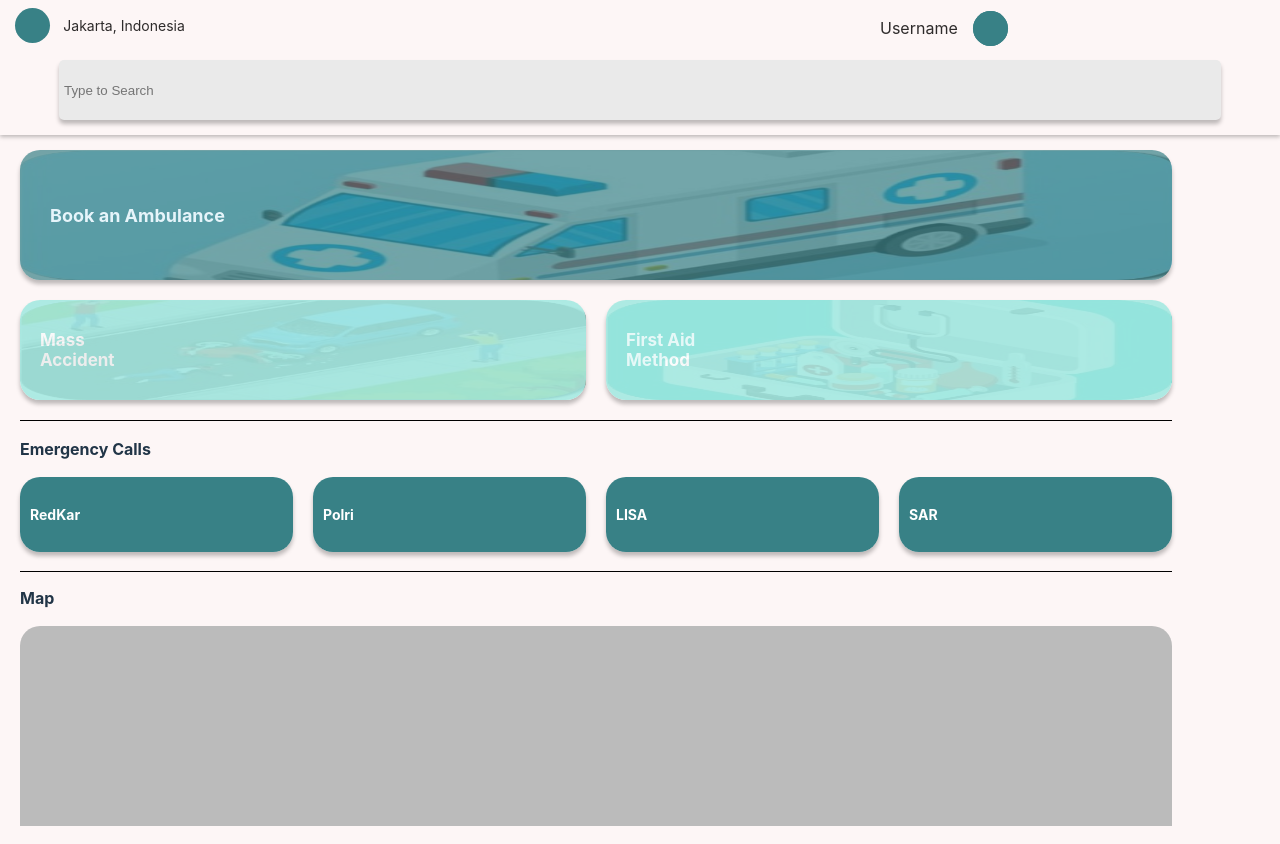
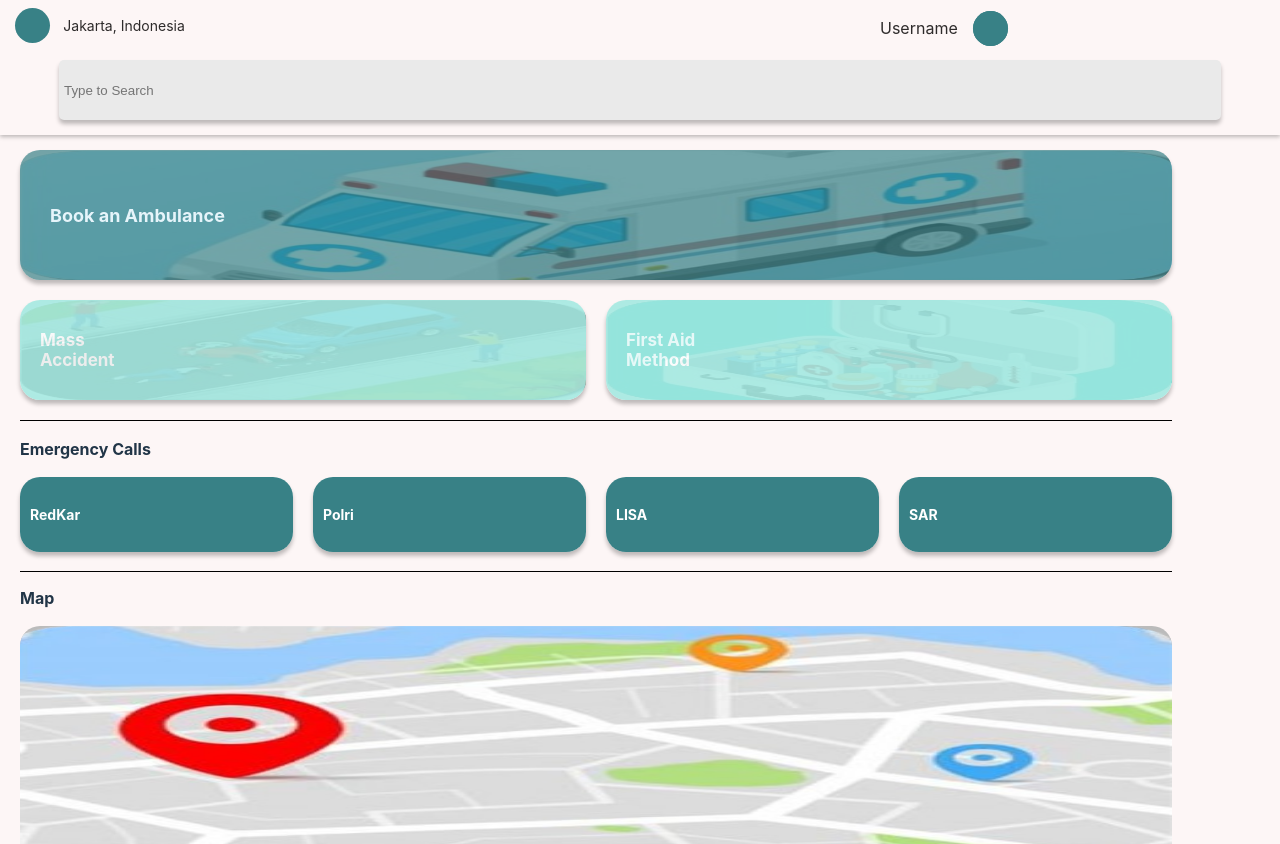
Before and after one commit to JasonFernandoo/CareConnect, a React (Vite) app in the folder CareConnect/: page / in a window 1280 px wide. Built offline with nearby package versions, Linux system fonts and the light colour scheme.

Commit message:
refactor: update web

```diff
--- a/CareConnect/src/Container/Container.css
+++ b/CareConnect/src/Container/Container.css
@@ -282,8 +282,14 @@ body {
 }
 
 .map-image {
-  height: 200px;
+  height: 350px;
   width: 100%;
   border-radius: 20px 20px 0px 0px;
   background-color: #BBBBBB;
 }
+
+.map-image img {
+  height: 100%;
+  width: 100%;
+  border-radius: 20px 20px 0px 0px;
+}
--- a/CareConnect/src/Container/Container.jsx
+++ b/CareConnect/src/Container/Container.jsx
@@ -4,6 +4,7 @@ import './Container.css';
 import bookImage from '../assets/book.png';
 import massImage from '../assets/mass-accident.png';
 import aidImage from '../assets/first-aid.png';
+import mapImage from '../assets/map.png';
 
 function Container() {
     const navigate = useNavigate();
@@ -71,7 +72,9 @@ function Container() {
                 </div>
                 <div className="map">
                     <p>Map</p>
-                    <div className="map-image"></div>
+                    <div className="map-image">
+                        <img src={mapImage} alt="map"/>
+                    </div>
                 </div>
             </div>
         </div>
```
Also changed, not shown: CareConnect/src/assets/map.png (added).
